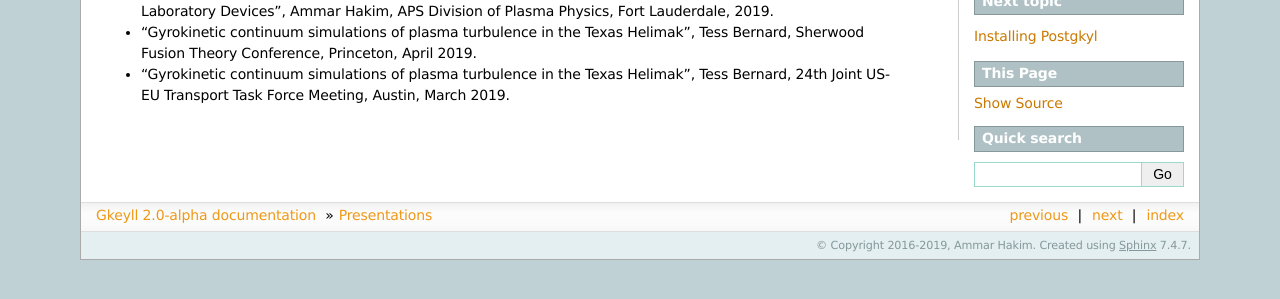
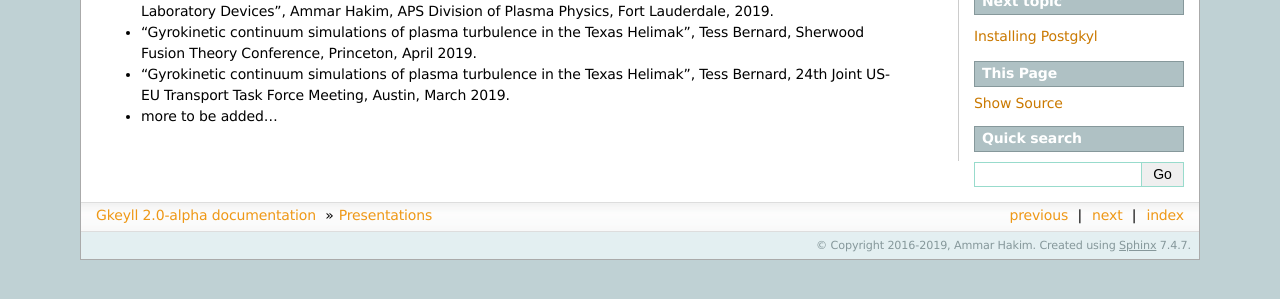
Before and after one commit to ammarhakim/gkyl-doc, a Sphinx documentation site: the page built from source/gkyl/presentations.rst, in a window 1280 px wide. Shown: the part 156-455 px from the top of the page. Built offline with Sphinx 7.4.7, drawn with Linux system fonts in a browser that asks for light colours.

Commit message:
noted there is more to be added.

```diff
--- a/source/gkyl/presentations.rst
+++ b/source/gkyl/presentations.rst
@@ -5,3 +5,4 @@ Presentations
 - "Continuum Electromagnetic Gyrokinetic Simulations of Turbulence in the Tokamak Scrape-Off Layer and Laboratory Devices", Ammar Hakim, APS Division of Plasma Physics, Fort Lauderdale, 2019.
 - "Gyrokinetic continuum simulations of plasma turbulence in the Texas Helimak", Tess Bernard, Sherwood Fusion Theory Conference, Princeton, April 2019.
 - "Gyrokinetic continuum simulations of plasma turbulence in the Texas Helimak", Tess Bernard, 24th Joint US-EU Transport Task Force Meeting, Austin, March 2019.
+- more to be added...
```
